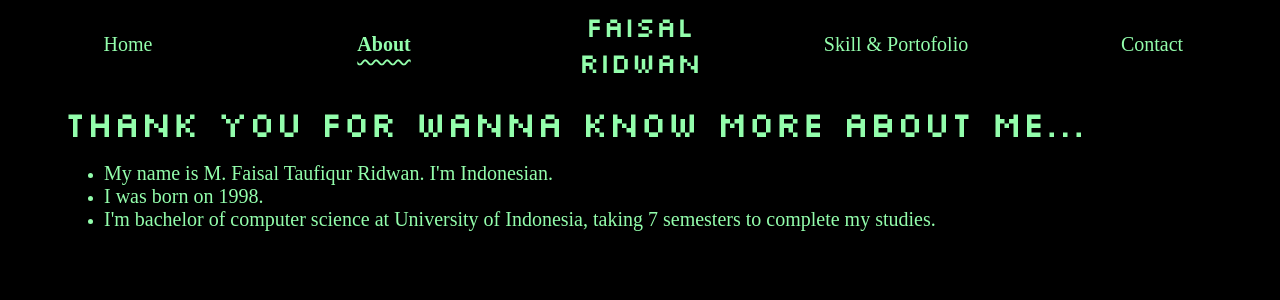
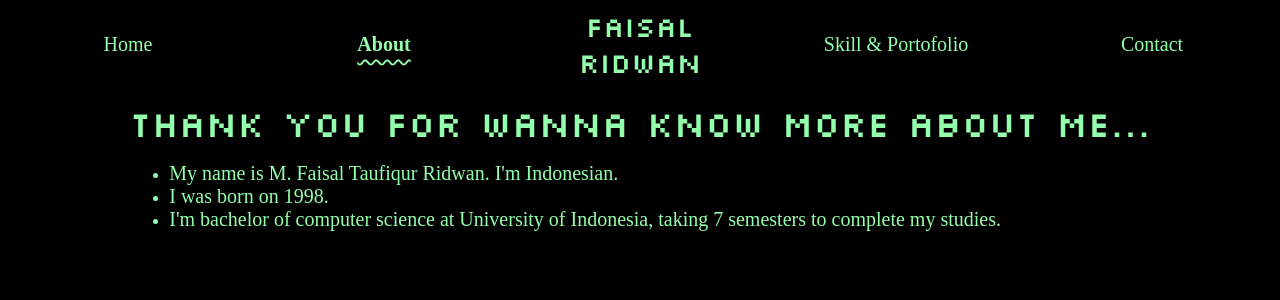
Before and after one commit to faisalridwan55/personal-web, a React (Create React App) app: page /about in a window 1280 px wide. Shown: the top 300 px of the page. Built offline with nearby package versions, Linux system fonts and the light colour scheme; the HTML template or start-up script is replaced by a standard one; a web font is replaced by a local one.

Commit message:
Modify global variable or component

```diff
--- a/src/App.js
+++ b/src/App.js
@@ -1,13 +1,16 @@
 import { useState } from "react";
 import { BrowserRouter as Router, Route, Switch } from "react-router-dom";
 
-import Home from './containers/Home';
-import About from './containers/About';
-import Header from './containers/Header';
-import Contact from './containers/Contact';
+import Home from "./containers/Home";
+import About from "./containers/About";
+import Header from "./containers/Header";
+import Contact from "./containers/Contact";
+import SkillAndPortofolios from "./containers/S&P";
+import NotPageFound from "./containers/NotPageFound";
+
 import Sidebar from "./components/Sidebar";
-import SkillAndPortofolios from './containers/S&P';
-import NotPageFound from './containers/NotPageFound';
+import { BLACK } from "./constants/Colors";
+import { Box } from "./components/Grid";
 
 function App() {
   const [isSidebar, setIsSidebar] = useState(false);
@@ -23,7 +26,11 @@ function App() {
           showSidebar={isSidebar}
           handleNavButtonClicked={() => setIsSidebar(!isSidebar)}
         />
-        <div className="content">
+        <Box
+          className="content"
+          alignItems="center"
+          style={{ background: BLACK }}
+        >
           <Switch>
             <Route exact path="/">
               <Home />
@@ -41,7 +48,7 @@ function App() {
               <NotPageFound />
             </Route>
           </Switch>
-        </div>
+        </Box>
       </Router>
     </div>
   );
--- a/src/components/Grid.js
+++ b/src/components/Grid.js
@@ -1,4 +1,5 @@
 import styled from "styled-components";
+import IsDesktop from "../functions/isDesktop";
 
 const BasicContainer = styled.div`
   display: flex;
@@ -7,12 +8,19 @@ const BasicContainer = styled.div`
   align-items: ${(props) => props.alignItems};
   flex-direction: ${(props) => props.flexDirection};
   justify-content: ${(props) => props.justifyContent};
+  ${(props) => props.flex && `flex: ${props.flex}`};
+
   ${(props) => props.padding && `padding: ${props.padding}`};
+  ${(props) => props.paddingTop && `padding-top: ${props.paddingTop}`};
+  ${(props) => props.paddingLeft && `padding-left: ${props.paddingLeft}`};
+  ${(props) => props.paddingRight && `padding-right: ${props.paddingRight}`};
+  ${(props) => props.paddingBottom && `padding-bottom: ${props.paddingBottom}`};
+
   ${(props) => props.margin && `margin: ${props.margin}`};
   ${(props) => props.marginTop && `margin-top: ${props.marginTop}`};
+  ${(props) => props.marginLeft && `margin-left: ${props.marginLeft}`};
   ${(props) => props.marginRight && `margin-right: ${props.marginRight}`};
   ${(props) => props.marginBottom && `margin-bottom: ${props.marginBottom}`};
-  ${(props) => props.marginLeft && `margin-left: ${props.marginLeft}`};
 `;
 
 export const Box = (props) => (
@@ -20,3 +28,7 @@ export const Box = (props) => (
 );
 
 export const Row = (props) => <BasicContainer flexDirection="row" {...props} />;
+
+export const ResponsiveRow = (props) => (
+  <BasicContainer flexDirection={IsDesktop() ? "row" : "column"} {...props} />
+);
--- a/src/components/PageContainer.js
+++ b/src/components/PageContainer.js
@@ -13,6 +13,7 @@ const PageContainer = (props) => {
   const page = useLocation().pathname.replace("/", "");
 
   const PageContainer = styled(Box)`
+    max-width: 1440px;
     background-color: ${BLACK};
     padding: ${verticalPadding}px 5%;
     min-height: calc(100vh - ${verticalPadding * 2}px);
@@ -21,7 +22,7 @@ const PageContainer = (props) => {
   useEffect(() => {
     setTimeout(() => {
       setFirstLoad(false);
-    }, 2000);
+    }, 1000);
   }, [firstLoad]);
 
   return (
--- a/src/components/Text.js
+++ b/src/components/Text.js
@@ -1,18 +1,18 @@
 import { motion } from "framer-motion";
 import styled from "styled-components";
 
-import { FONT_SIZE } from "../constants/Size";
+import { DIST_SIZE, FONT_SIZE } from "../constants/Size";
 import { useColor } from "../functions/useColor";
 
 export const Title = (props) => {
   const color = useColor();
 
   const Element = styled(motion.p)`
-    margin: 0;
     color: ${color};
     text-align: ${(props) => props.textAlign};
     font-family: "Silkscreen", cursive;
     ${(props) => `font-size: ${FONT_SIZE()[props.size || "xxxl"]};`}
+    margin: ${(props) => (props.margin ? `0 0 ${DIST_SIZE().l}` : "0")};
   `;
 
   return <Element {...props} />;
--- a/src/constants/Size.js
+++ b/src/constants/Size.js
@@ -18,10 +18,10 @@ export const DIST_SIZE = () => {
   const isDesktop = IsDesktop();
 
   return {
-    xs: isDesktop ? "8px" : "4px",
-    sm: isDesktop ? "16px" : "8px",
-    md: isDesktop ? "24px" : "12px",
-    l: isDesktop ? "32px" : "16px",
-    xl: isDesktop ? "40px" : "20px",
+    xs: isDesktop ? "8px" : "6px",
+    sm: isDesktop ? "16px" : "12px",
+    md: isDesktop ? "24px" : "18px",
+    l: isDesktop ? "32px" : "24px",
+    xl: isDesktop ? "40px" : "30px",
   };
 };
--- a/src/index.css
+++ b/src/index.css
@@ -8,3 +8,27 @@
 body {
     margin: 0;
 }
+
+.w-100 {
+    width: 100%;
+}
+
+.w-75 {
+    width: 75%;
+}
+
+.w-70 {
+    width: 70%;
+}
+
+.w-50 {
+    width: 50%;
+}
+
+.w-30 {
+    width: 30%;
+}
+
+.w-25 {
+    width: 25%;
+}
```
Also changed, not shown: src/functions/isDesktop.js (+7 -7 lines).
